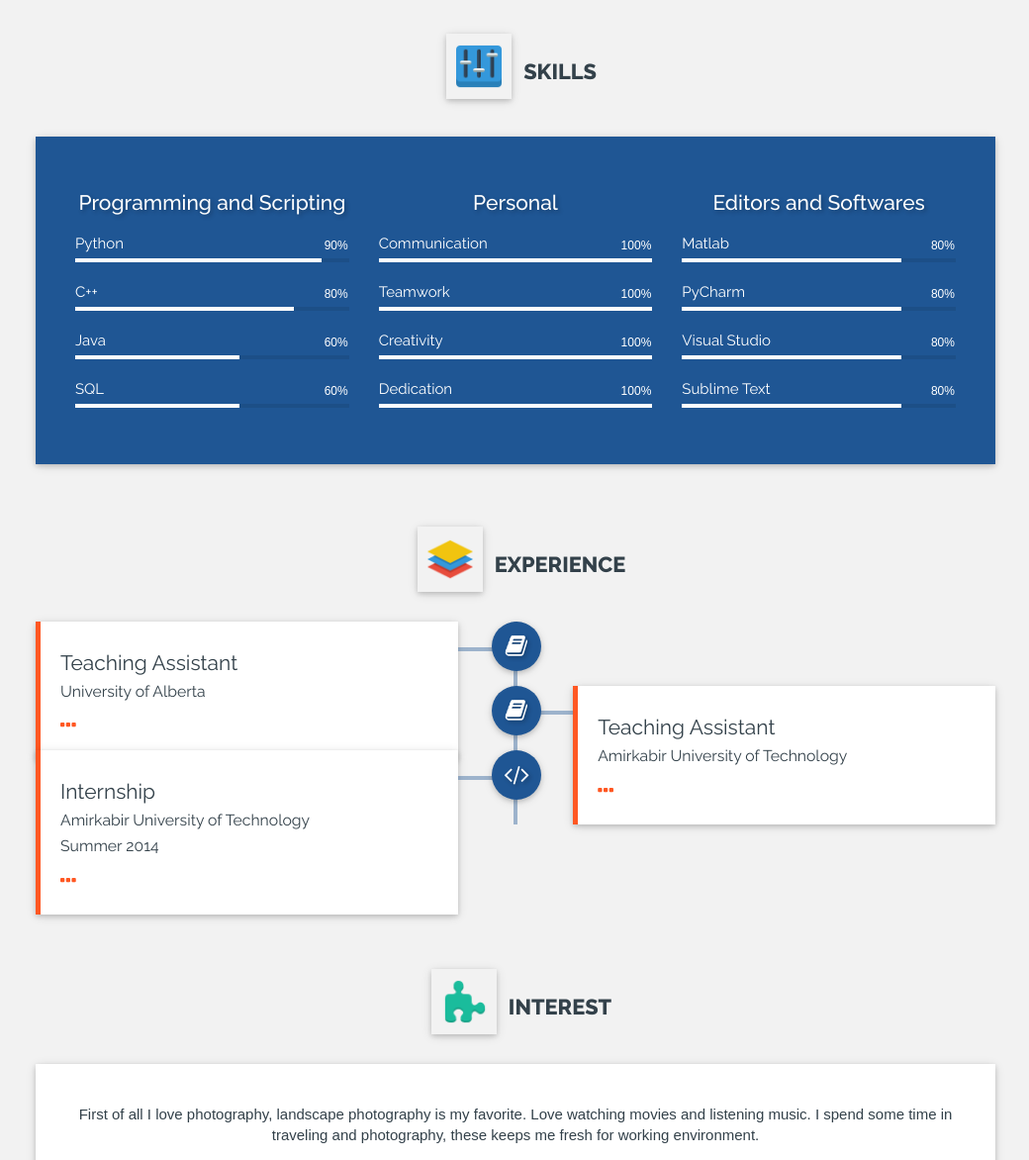
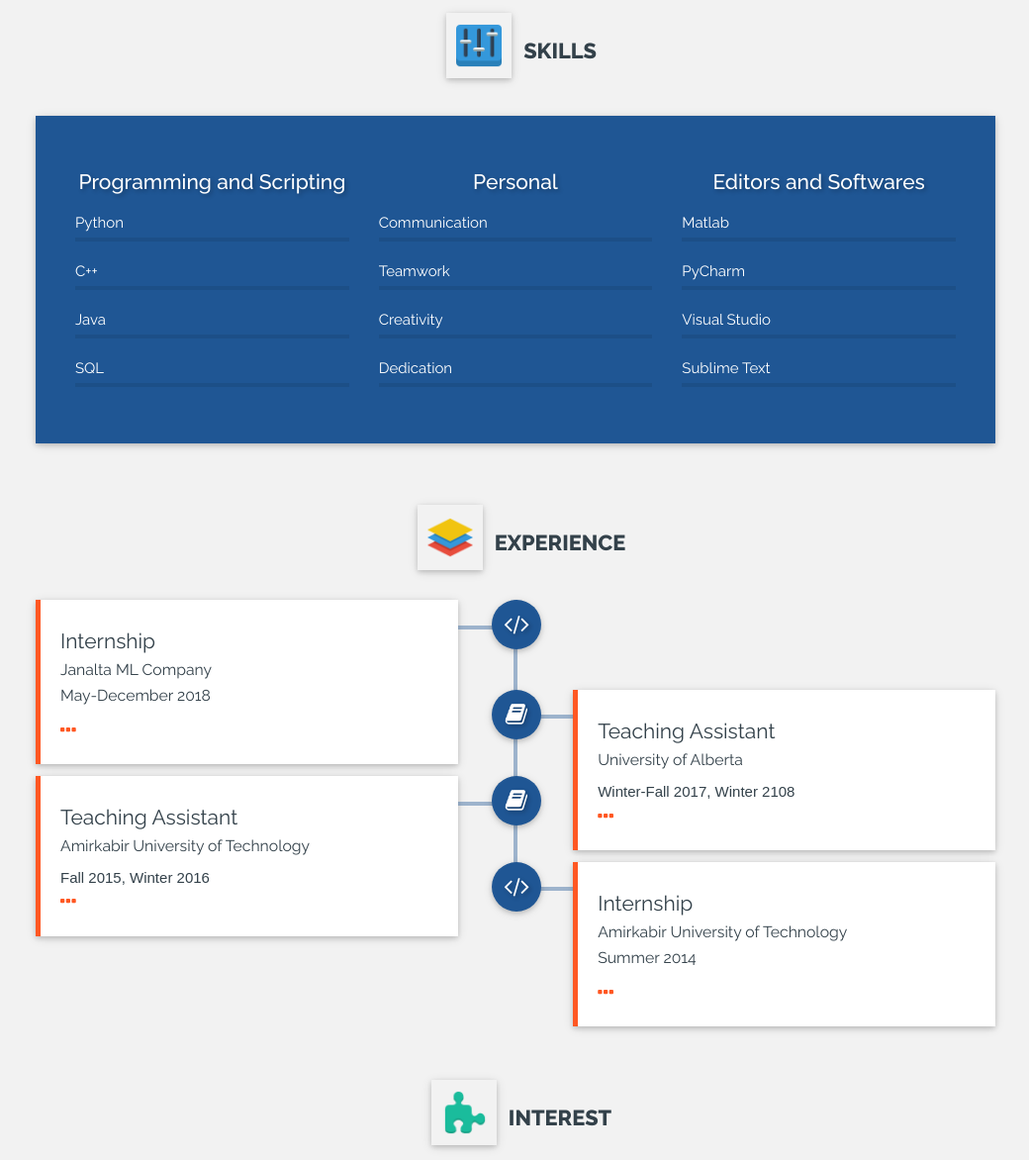
Before and after one commit to hejazizo/homepage, a plain HTML site: page index.html in a window 1280 px wide. Shown: the part 1422-2594 px from the top of the page at 99% size, without its empty margins (119-1159 px from the left). Drawn offline with Linux system fonts and the light colour scheme; some packages are replaced by stand-ins of ours; a web font is replaced by a local one.

Commit message:
updated content

```diff
--- a/index.html
+++ b/index.html
@@ -257,8 +257,7 @@
                     <div class="card-content">
                         <!-- ABOUT PARAGRAPH -->
                         <p>
-                            Hello! I’m Ali Hejazizo. M.Sc. student at University of Alberta. Experienced with development of machine learning and deep learning algorithms, database management, and an in-depth knowledge
-                            including C++, Python, HTML5, CSS3, Java, JavaScript, and SQL. Strong background in management and leadership is my strong point.
+                            Hey! I’m Ali Hejazizo. M.Sc. student at University of Alberta and experienced with machine learning, deep learning, and natural language processing.
                         </p>
                     </div>
 
@@ -406,26 +405,26 @@
                                 <!-- FIRST SKILL BAR -->
                                 <div class="skillbar" data-percent="90%">
                                     <div class="skillbar-title"><span>Python</span></div>
-                                    <div class="skillbar-bar"></div>
-                                    <div class="skill-bar-percent">90%</div>
+                                    <!-- <div class="skillbar-bar"></div>
+                                    <div class="skill-bar-percent">90%</div> -->
                                 </div>
                                 <!-- SECOND SKILL BAR  -->
                                 <div class="skillbar" data-percent="80%">
                                     <div class="skillbar-title"><span>C++</span></div>
-                                    <div class="skillbar-bar"></div>
-                                    <div class="skill-bar-percent">80%</div>
+                                    <!-- <div class="skillbar-bar"></div>
+                                    <div class="skill-bar-percent">80%</div> -->
                                 </div>
                                 <!-- THIRD SKILL BAR  -->
                                 <div class="skillbar" data-percent="60%">
                                     <div class="skillbar-title"><span>Java</span></div>
-                                    <div class="skillbar-bar"></div>
-                                    <div class="skill-bar-percent">60%</div>
+                                    <!-- <div class="skillbar-bar"></div>
+                                    <div class="skill-bar-percent">60%</div> -->
                                 </div>
                                 <!-- FOURTH SKILL BAR  -->
                                 <div class="skillbar" data-percent="60%">
                                     <div class="skillbar-title"><span>SQL</span></div>
-                                    <div class="skillbar-bar"></div>
-                                    <div class="skill-bar-percent">60%</div>
+                                    <!-- <div class="skillbar-bar"></div>
+                                    <div class="skill-bar-percent">60%</div> -->
                                 </div>
                             </div>
 
@@ -438,26 +437,26 @@
                                 <!-- FIRST SKILL BAR -->
                                 <div class="skillbar" data-percent="100%">
                                     <div class="skillbar-title"><span>Communication</span></div>
-                                    <div class="skillbar-bar"></div>
-                                    <div class="skill-bar-percent">100%</div>
+                                    <!-- <div class="skillbar-bar"></div>
+                                    <div class="skill-bar-percent">100%</div> -->
                                 </div>
                                 <!-- SECOND SKILL BAR  -->
                                 <div class="skillbar" data-percent="100%">
                                     <div class="skillbar-title"><span>Teamwork</span></div>
-                                    <div class="skillbar-bar"></div>
-                                    <div class="skill-bar-percent">100%</div>
+                                    <!-- <div class="skillbar-bar"></div>
+                                    <div class="skill-bar-percent">100%</div> -->
                                 </div>
                                 <!-- THIRD SKILL BAR  -->
                                 <div class="skillbar" data-percent="100%">
                                     <div class="skillbar-title"><span>Creativity</span></div>
-                                    <div class="skillbar-bar"></div>
-                                    <div class="skill-bar-percent">100%</div>
+                                    <!-- <div class="skillbar-bar"></div>
+                                    <div class="skill-bar-percent">100%</div> -->
                                 </div>
                                 <!-- FOURTH SKILL BAR  -->
                                 <div class="skillbar" data-percent="100%">
                                     <div class="skillbar-title"><span>Dedication</span></div>
-                                    <div class="skillbar-bar"></div>
-                                    <div class="skill-bar-percent">100%</div>
+                                    <!-- <div class="skillbar-bar"></div>
+                                    <div class="skill-bar-percent">100%</div> -->
                                 </div>
                             </div>
 
@@ -470,26 +469,26 @@
                                 <!-- FIRST SKILL BAR -->
                                 <div class="skillbar" data-percent="80%">
                                     <div class="skillbar-title"><span>Matlab</span></div>
-                                    <div class="skillbar-bar"></div>
-                                    <div class="skill-bar-percent">80%</div>
+                                    <!-- <div class="skillbar-bar"></div>
+                                    <div class="skill-bar-percent">80%</div> -->
                                 </div>
                                 <!-- SECOND SKILL BAR  -->
                                 <div class="skillbar" data-percent="80%">
                                     <div class="skillbar-title"><span>PyCharm</span></div>
-                                    <div class="skillbar-bar"></div>
-                                    <div class="skill-bar-percent">80%</div>
+                                    <!-- <div class="skillbar-bar"></div>
+                                    <div class="skill-bar-percent">80%</div> -->
                                 </div>
                                 <!-- THIRD SKILL BAR  -->
                                 <div class="skillbar" data-percent="80%">
                                     <div class="skillbar-title"><span>Visual Studio</span></div>
-                                    <div class="skillbar-bar"></div>
-                                    <div class="skill-bar-percent">80%</div>
+                                    <!-- <div class="skillbar-bar"></div>
+                                    <div class="skill-bar-percent">80%</div> -->
                                 </div>
                                 <!-- FOURTH SKILL BAR  -->
                                 <div class="skillbar" data-percent="80%">
                                     <div class="skillbar-title"><span>Sublime Text</span></div>
-                                    <div class="skillbar-bar"></div>
-                                    <div class="skill-bar-percent">80%</div>
+                                    <!-- <div class="skillbar-bar"></div>
+                                    <div class="skill-bar-percent">80%</div> -->
                                 </div>
                             </div>
                         </div>
@@ -513,6 +512,38 @@
 
         <div id="timeline-experience">
 
+
+            <!-- FOURTH TIMELINE -->
+            <div class="timeline-block">
+                <!-- DOT -->
+                <div class="timeline-dot"><i class="fa fa-code"></i></div>
+                <!-- TIMELINE CONTENT -->
+                <div class="card timeline-content">
+                    <div class="card-content">
+                        <!-- TIMELINE TITLE -->
+                        <h6 class="timeline-title">Internship</h6>
+                        <!-- TIMELINE TITLE INFO -->
+                        <div class="timeline-info">
+                            <h6>
+                                <small>Janalta ML Company</small>
+                            </h6>
+                            <h6>
+                                <small>May-December 2018</small>
+                            </h6>
+                        </div>
+                        <!-- TIMELINE PARAGRAPH -->
+                        <p>
+
+                        </p>
+                        <!-- BUTTON TRIGGER MODAL -->
+                        <a href="#" class="modal-dot" data-toggle="modal" data-target="#myModal-JanAlta">
+                            <i class="fa fa-ellipsis-h" aria-hidden="true"></i>
+                        </a>
+                    </div>
+                </div>
+            </div>
+
+
             <!-- FIRST TIMELINE -->
             <div class="timeline-block">
                 <!-- DOT -->
@@ -530,7 +561,7 @@
                         </div>
                         <!-- TIMELINE PARAGRAPH -->
                         <p>
-
+                            Winter-Fall 2017, Winter 2108
                         </p>
                         <!-- BUTTON TRIGGER MODAL -->
                         <a href="#" class="modal-dot" data-toggle="modal" data-target="#myModal-TA1">
@@ -557,7 +588,7 @@
                         </div>
                         <!-- TIMELINE PARAGRAPH -->
                         <p>
-
+                            Fall 2015, Winter 2016
                         </p>
                         <!-- BUTTON TRIGGER MODAL -->
                         <a href="#" class="modal-dot" data-toggle="modal" data-target="#myModal-TA2">
@@ -605,23 +636,25 @@
                   MODALS
 ===========================================-->
 <section>
-    <!--MODAL MSc1-->
-    <div class="modal fade" id="myModal-MSc1" tabindex="-1" role="dialog" aria-labelledby="myModalLabel-2">
+
+
+	<!--MODAL INTERNSHIP-->
+    <div class="modal fade" id="myModal-JanAlta" tabindex="-1" role="dialog" aria-labelledby="myModalLabel-2">
             <div class="modal-dialog modal-lg" role="document">
                 <div class="modal-content">
                     <!--MODAL HEADER-->
                     <div class="modal-header  text-center">
                         <button type="button" class="close" data-dismiss="modal" aria-label="Close"><span
                                 aria-hidden="true"><i class="fa fa-close"></i></span></button>
-                    <h4 class="modal-title" id="myModalLabel-2">M.Sc. at Univeristy of Alberta</h4>
+                        <h4 class="modal-title" id="myModalLabel-2">Anomaly Detection</h4>
                         <h6>
-                        <small>May 2016 - May 2017</small>
+                            <small>May-December 2018</small>
                         </h6>
                     </div>
                     <!--MODAL BODY-->
                     <div class="modal-body">
                         <p>
-                        I started my M.Sc. with a major in ECE. After a year, I decided to pursue my major in Computer Science.
+                            Chatbot implementation powered by AI.
                         </p>
                     </div>
                     <!--MODAL FOOTER-->
@@ -631,6 +664,7 @@
                 </div>
             </div>
         </div>
+
 
     <!--MODAL MSc2-->
     <div class="modal fade" id="myModal-MSc2" tabindex="-1" role="dialog" aria-labelledby="myModalLabel-2">
@@ -648,7 +682,7 @@
                 <!--MODAL BODY-->
                 <div class="modal-body">
                     <p>
-                        I am studying my M.Sc. education from this prestigious institution, focusing on Artificial Intelligence and Database Management Systems.
+                        M.Sc. education focused on Machine Learning and Natural Language Processing.
                     </p>
                 </div>
                 <!--MODAL FOOTER-->
@@ -703,7 +737,7 @@
                 <!--MODAL BODY-->
                 <div class="modal-body">
                     <p>
-                        I completed my B.Sc. from this prestigious institution. I successful completed all the credits without any fallout and got 18.41/20 grade overall.
+                        Successfully finished my B.Sc. degree with a GPA of 4/4.
                     </p>
                 </div>
                 <!--MODAL FOOTER-->
@@ -816,7 +850,7 @@
             <!--INTEREST TEXT-->
             <div class="card-content">
                 <p>
-                    First of all I love photography, landscape photography is my favorite. Love watching movies and listening music. I spend some time in traveling and photography, these keeps me fresh for working environment.
+                    I do love photography and nature photography is my favorite (you are more than welcome to check my instagram). I spend some time in traveling and photography which keeps me fresh for the working environment.
                 </p>
             </div>
 
```
Lines whose indentation alone changed are shown as unchanged.
